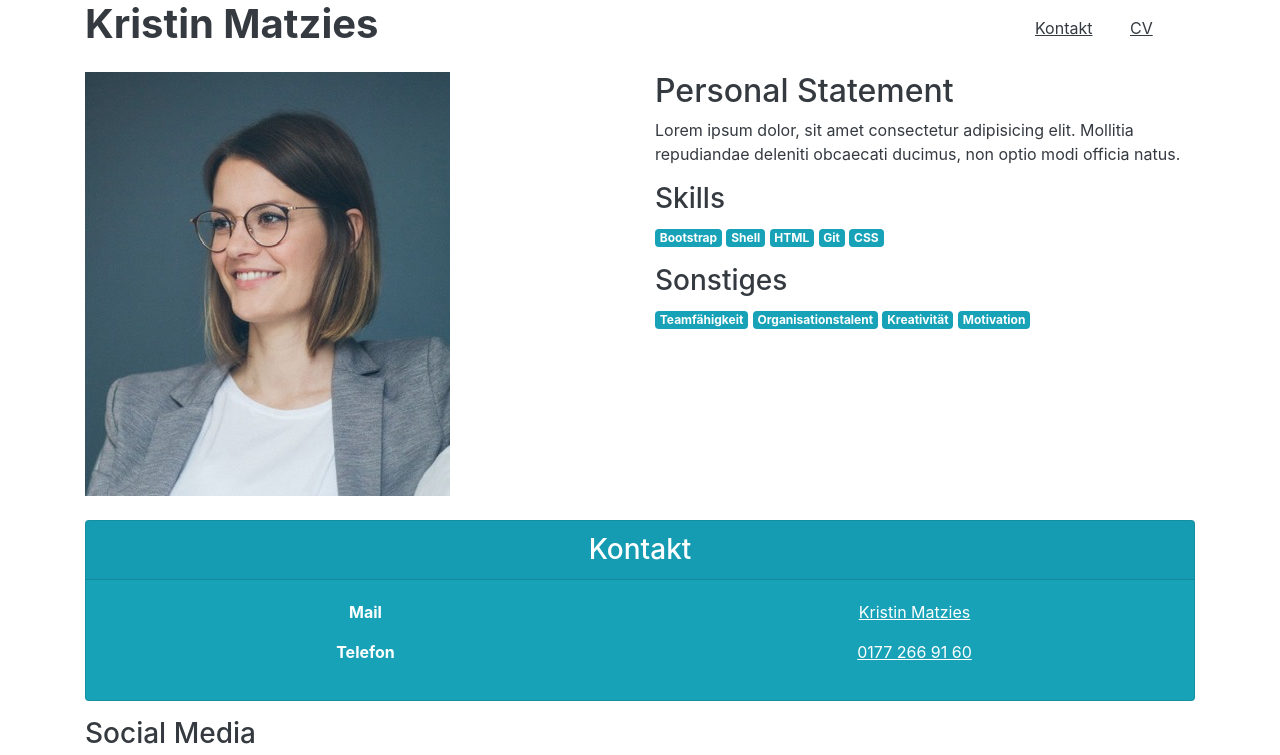
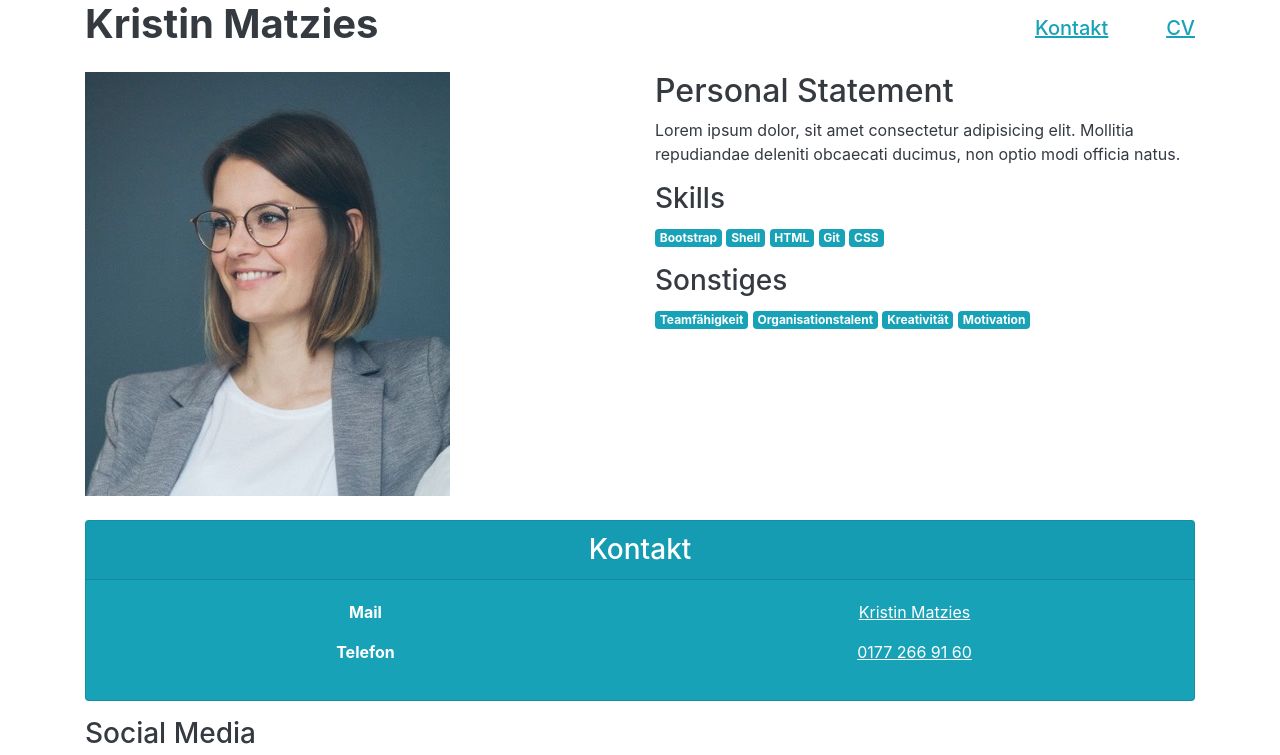
Before and after one commit to kristinmatzies/personal-website, a plain HTML site: page index.html in a window 1280 px wide. Shown: the top 755 px of the page. Drawn offline with nearby package versions, Linux system fonts and the light colour scheme.

Commit message:
Final website version

```diff
--- a/index.html
+++ b/index.html
@@ -37,10 +37,10 @@
         <h1 class="font-weight-bold text-dark">Kristin Matzies</h1>
       </section>
         <section class="col mt-3">
-          <a href="#kontakt" class="text-dark"><u>Kontakt</u></a>
+          <a href="#kontakt" class="text-info h5"><u>Kontakt</u></a>
         </section>
-        <section class="col mt-3">
-          <a href="#cv" class="text-dark"><u>CV</u></a>
+        <section class="col mt-3 text-md-right">
+          <a href="#cv" class="text-info h5"><u>CV</u></a>
         </section>
       </div>
     </nav>
@@ -110,7 +110,7 @@
         illum perferendis, veniam ratione ad pariatur magni sapiente fuga.
       </p>
       <h3 class="text-dark h3">Berufliche Laufbahn</h3>
-      <h4 class="text-dark h5">Trainee Web Development, neuefische GmbH <br> &#40;03-05/2020&#41;</h4>
+      <h4 class="text-dark h5">Trainee Web Development, neuefische GmbH &#40;03-05/2020&#41;</h4>
       <p>
         Lorem ipsum, dolor sit amet consectetur adipisicing elit. Porro aut
         molestiae unde voluptate, quas temporibus?
@@ -123,7 +123,7 @@
     </div>
     <div class="col-12 col-md-6">
       <h4 class="text-dark h5">
-        Freelancerin, Madsack Travel GmbH &amp; Co. KG <br> &#40;04/2019-03/2020&#41;
+        Freelancerin, Madsack Travel GmbH &amp; Co. KG &#40;04/2019-03/2020&#41;
       </h4>
       <p>
         Lorem ipsum, dolor sit amet consectetur adipisicing elit. Porro aut
@@ -137,7 +137,7 @@
     </div>
     </div>
     </section>
-    <footer class="text-center">
+    <footer class="text-center text-info">
         <p>&copy; 2020 Kristin Matzies</p>
     </footer>
   </body>
```
